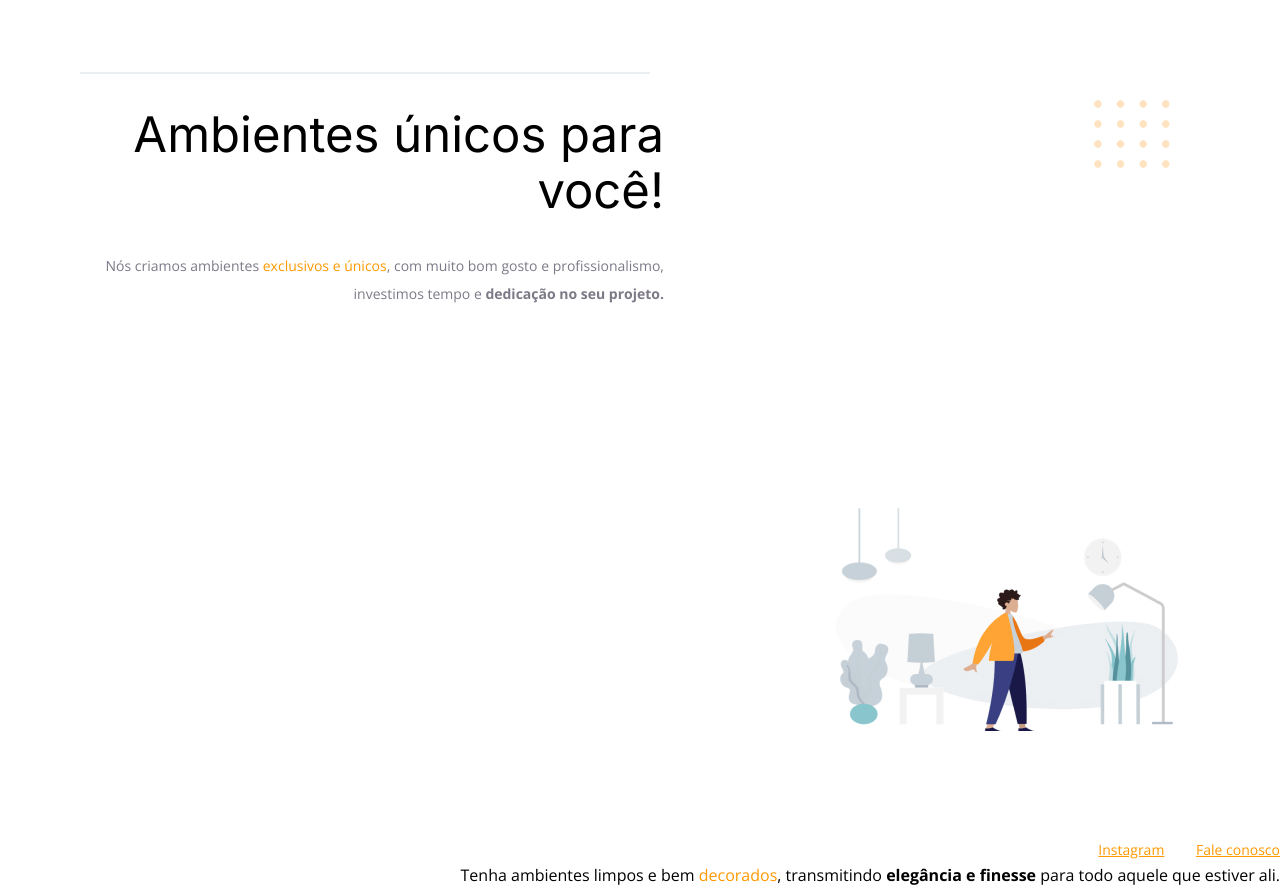
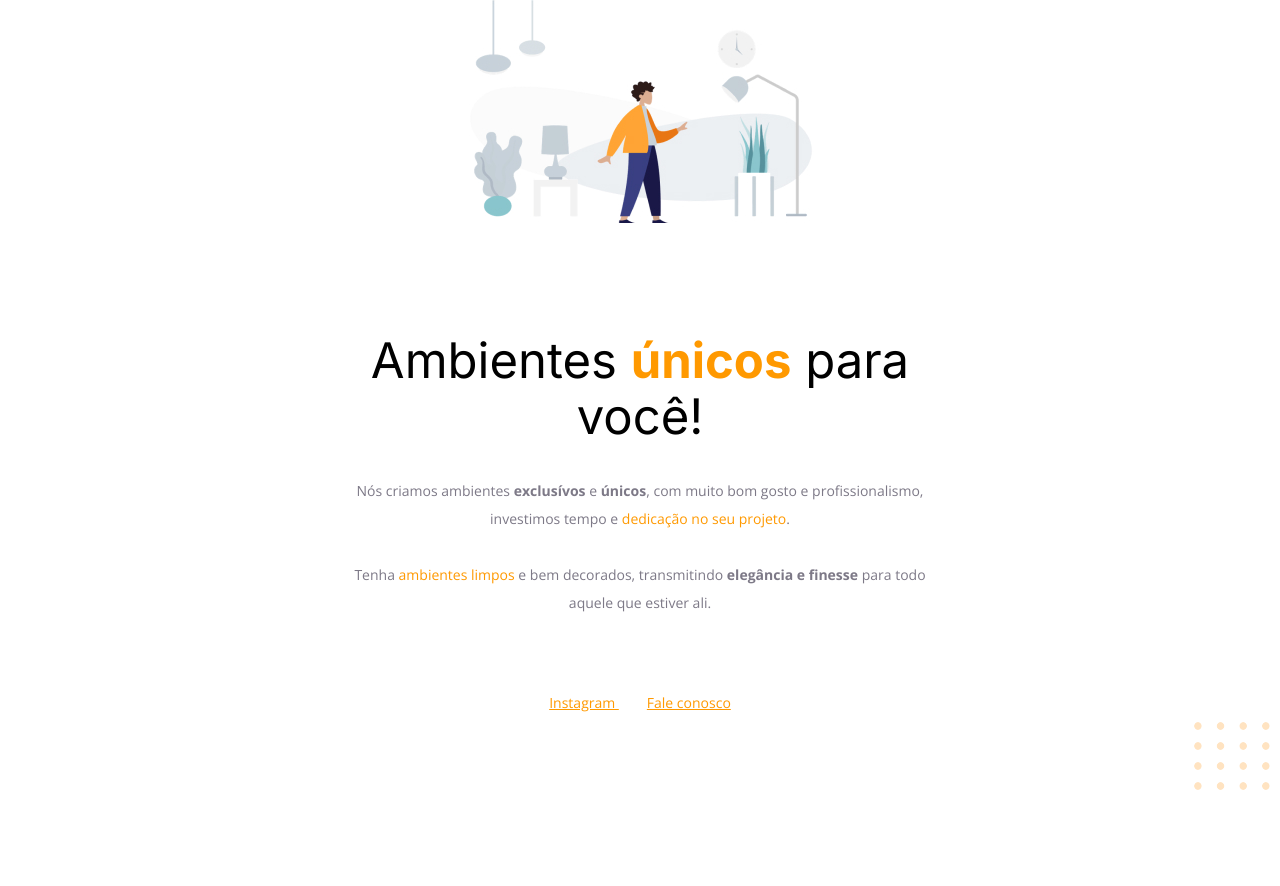
Before and after one commit to allanrsgomes/page-moveis, a plain HTML site: page index.html in a window 1280 px wide. After the commit the page ends 800 px from the top, so only its background shows below. Drawn offline with nearby package versions, Linux system fonts and the light colour scheme.

Commit message:
ajuste dos erros

```diff
--- a/index.html
+++ b/index.html
@@ -8,7 +8,6 @@
     <meta charset="UTF-8" />
     <meta name="viewport" content="width=device-width, initial-scale=1.0" />
     <title>Móveis customizados</title>
-
     <link
       href="https://fonts.googleapis.com/css2?family=Inter:wght@400;700&family=Open+Sans:wght@400;700&display=swap"
       rel="stylesheet"
@@ -16,41 +15,41 @@
 
     <link rel="stylesheet" href="style.css" />
   </head>
-
   <!-- Tag <body> é o corpo do documento, onde tem as informações que serão mostradas. -->
   <body>
     <div id="hero">
-      <div class="line"></div>
-      <h1>Ambientes únicos para você!</h1>
+      <img
+        src="images/img1.jpg"
+        alt="Desenho de uma pessoa vestindo uma camisa amarela em uma sala com móveis"
+      >
+      <h1>Ambientes <span>únicos</span> para você!</h1>
       <p>
-        Nós criamos ambientes <span>exclusivos e únicos</span>, com muito
-        bom gosto e profissionalismo, investimos tempo e
-        <strong>dedicação no seu projeto.</strong>
+        Nós criamos ambientes <strong>exclusívos</strong> e <strong>únicos</strong>,
+        com muito bom gosto e profissionalismo,
+        investimos tempo e <span>dedicação no seu projeto</span>.
 
-        <br />
-        <br />
+        <br/>
+        <br/>
+
+        Tenha <span>ambientes limpos</span> e bem decorados,
+        transmitindo <strong>elegância e finesse</strong> para todo
+        aquele que estiver ali.
       </p>
     </div>
-    <img
-      src="images/img1.jpg"
-      alt="Desenho de uma pessoa vestindo uma camisa amarela em uma sala com Móveis"
-    />
-
     <div id="footer">
-      <a target="_blank" href="https://instagram.com/moveisparavoce"
-        >Instagram</a
+      <div id="line"></div>
+      <a
+        href="https://instagram.com/moveisparavoce"
+        target="_blank"
       >
+        Instagram
+      </a>
       <a href="mailto:contato@moveisparavoce.com">Fale conosco</a>
     </div>
-
-    Tenha ambientes limpos e bem <span>decorados</span>, transmitindo
-    <strong>elegância e finesse</strong>
-    para todo aquele que estiver ali.
-
     <img
       id="balls"
       src="images/balls.svg"
-      alt="Bolinhas alaranjadas no canto inferior direito da tela"
-    />
+      alt="Bolinhas laranjadas no canto direito inferior da tela"
+    >
   </body>
 </html>
--- a/style.css
+++ b/style.css
@@ -1,56 +1,53 @@
 body {
-  font-family: "Open Sans", sans-serif;
-  text-align: end;
+  font-family: 'Open Sans', sans-serif;
+  text-align: center;
   margin: 0;
 }
 
 #hero {
   width: 592px;
-    margin: 72px;
+  margin: 0 auto 72px;
 }
 
-img {
-    margin: 100px;
+#hero img {
+  margin-bottom: 72px;
 }
 
 h1 {
-  font-family: "Inter", sans-serif;
+  font-family: 'Inter', sans-serif;
   font-size: 49px;
   line-height: 56px;
   font-weight: normal;
+  margin-bottom: 32px;
 }
 
 h1 span {
   font-weight: bold;
-
-  margin-bottom: 32px;
 }
 
 span, a {
-  color: #ff9900;
+  color: #FF9900;
 }
 
 p, #footer {
-  color: #7d7987;
+  color: #7D7987;
   font-size: 14px;
   line-height: 28px;
 }
 
-#footer a + a {
+#footer a + a{
   margin-left: 28px;
 }
 
 .line {
   width: 568px;
   height: 0;
-
-    margin: 0 8px;
-
+  margin: 0 auto 8px;
   border: 1px solid #ECEFF2;
 }
 
 #balls {
   position: fixed;
-    top: 0;
+  bottom: 0;
   right: 0;
 }
```
Lines whose indentation alone changed are shown as unchanged.
